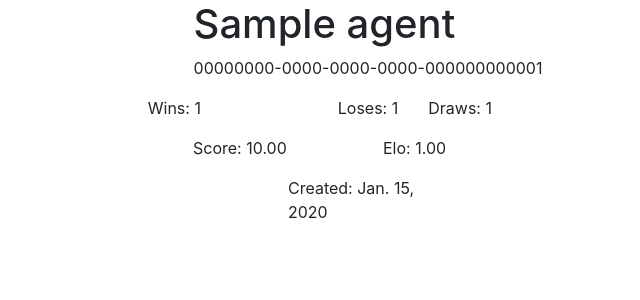
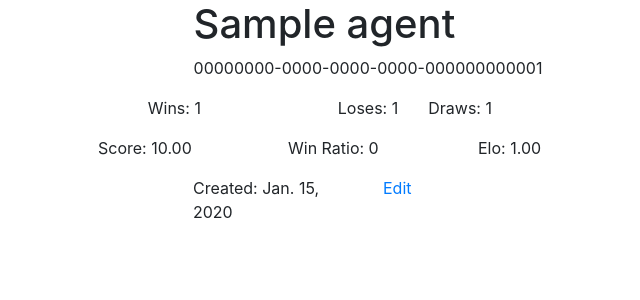
Before and after one commit to h3nnn4n/colosseum_website, a Django app: page /agents/00000000-0000-0000-0000-000000000001/ in a window 1280 px wide. Shown: the part 56-356 px from the top of the page, without its empty margins (272-912 px from the left). Run offline with Django 3.2, Linux system fonts and the light colour scheme; tables that the repository leaves empty hold one stand-in row (values such as "Sample post"); data that the repository does not hold is empty; parts of the project's set-up code (start-up, migrations or seed data) failed here and were passed over; some libraries are stand-ins or nearby versions.

Commit message:
Tweak agent detail view

```diff
--- a/app/templates/agents/detail.html
+++ b/app/templates/agents/detail.html
@@ -29,13 +29,20 @@
       <p>Score: {{ object.score }}</p>
     </div>
     <div class="col col-lg-2">
+      <p>Win Ratio: {{ object.win_ratio }} </p>
+    </div>
+    <div class="col col-lg-2">
       <p>Elo: {{ object.elo }}</p>
     </div>
   </div>
+
   <div class="row justify-content-md-center">
     <div class="col col-lg-2">
       <p>Created: {{ object.created_at|date }}</p>
     </div>
+
+    <div class="col col-lg-2">
+      <a href={% url 'agent_edit' object.id %}>Edit</a>
   </div>
 </div>
 
```
